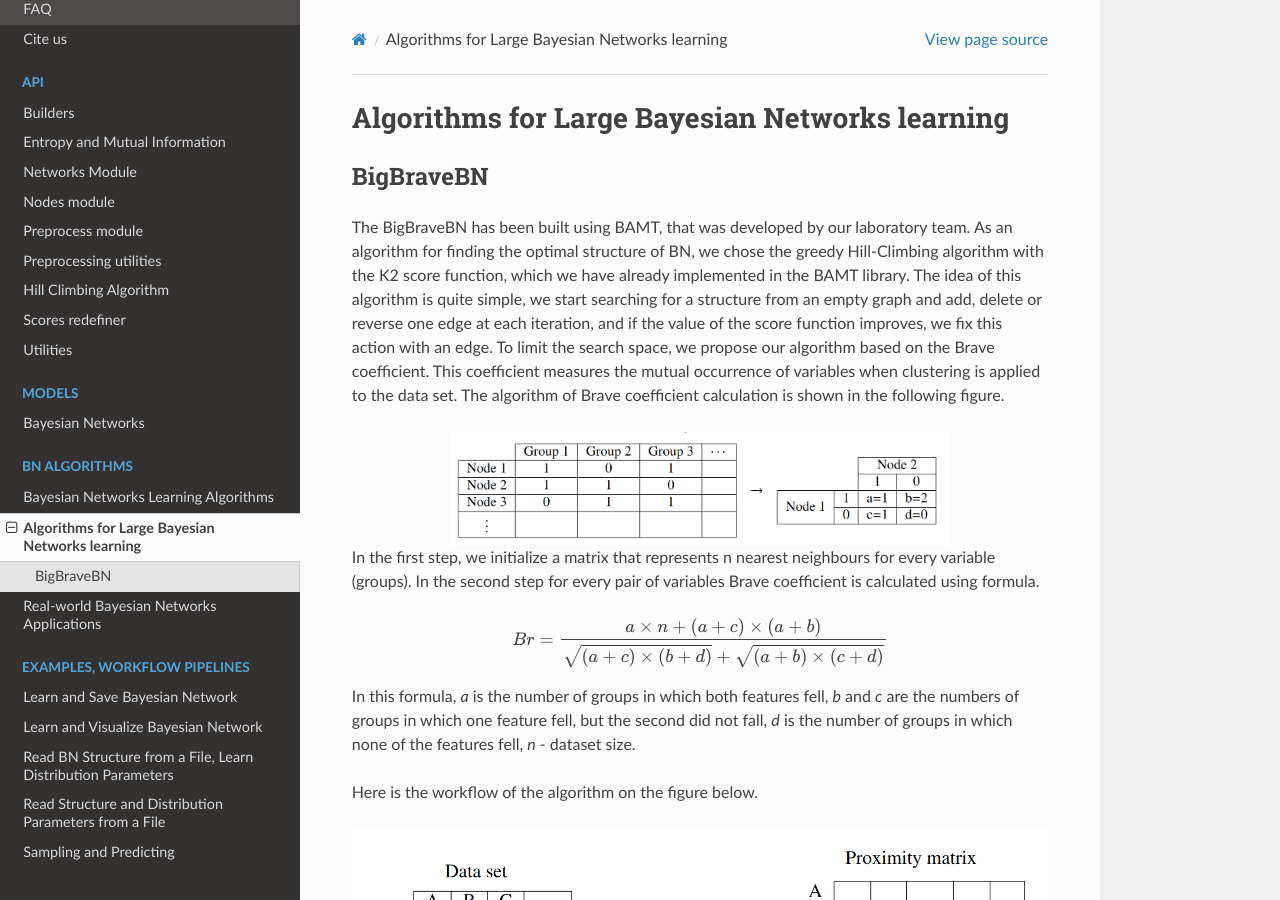
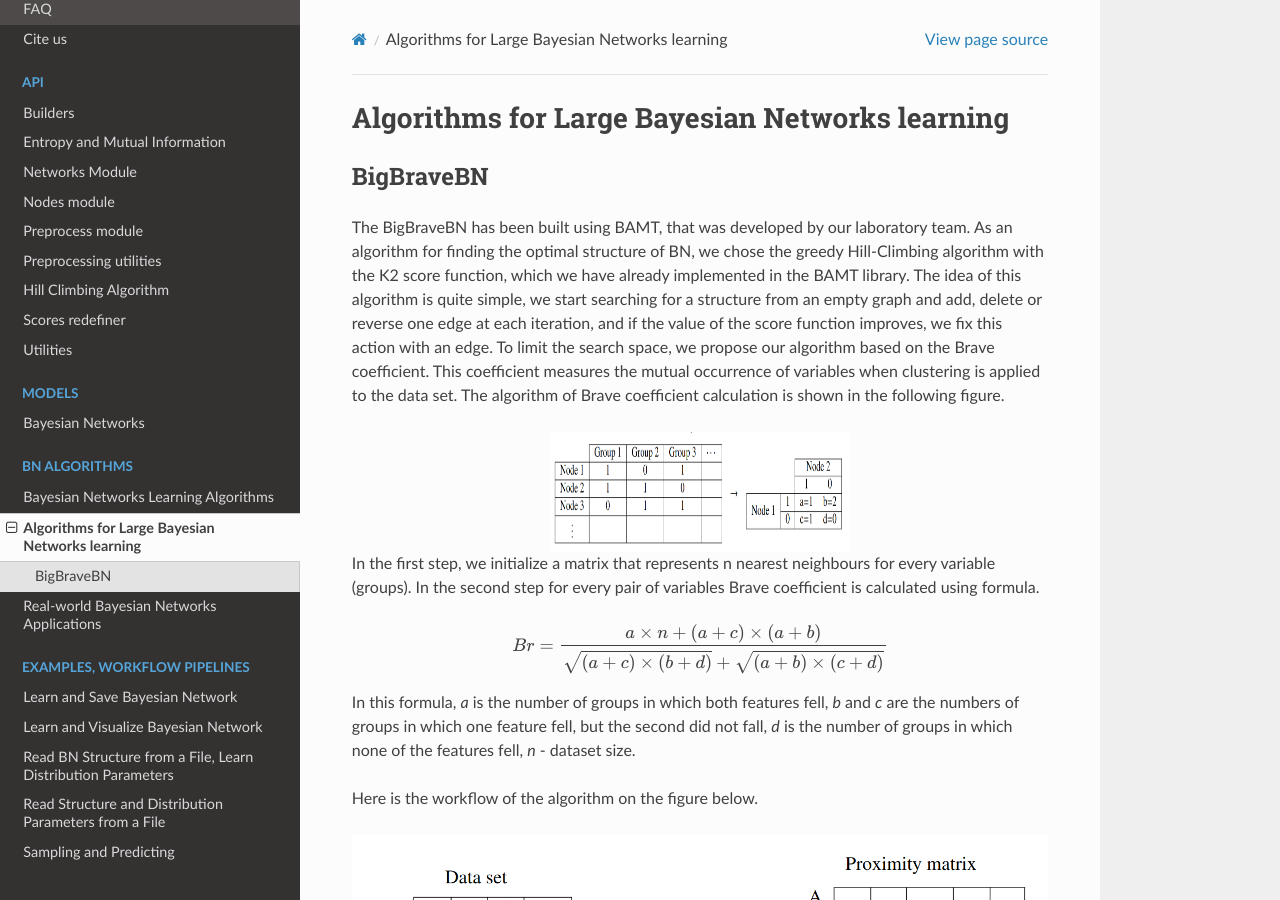
Before and after one commit to aimclub/BAMT, a Sphinx documentation site: the page built from docs/source/bnalgs/big_bns.rst, in a window 1280 px wide and 900 px high. Built offline with Sphinx 7.4.7 and the Read the Docs theme 2.0.0, drawn with Linux system fonts in a browser that asks for light colours.

Commit message:
minor changes to docs

```diff
--- a/docs/source/bnalgs/big_bns.rst
+++ b/docs/source/bnalgs/big_bns.rst
@@ -13,7 +13,8 @@ The algorithm of Brave coefficient calculation is shown in the following figure.
 
 
 .. image:: ../../images/brave_coefficient_calculation.png
-    :width: 500 px
+    :width: 300 px
+    :height: 120 px
     :align: center
 
 
```
